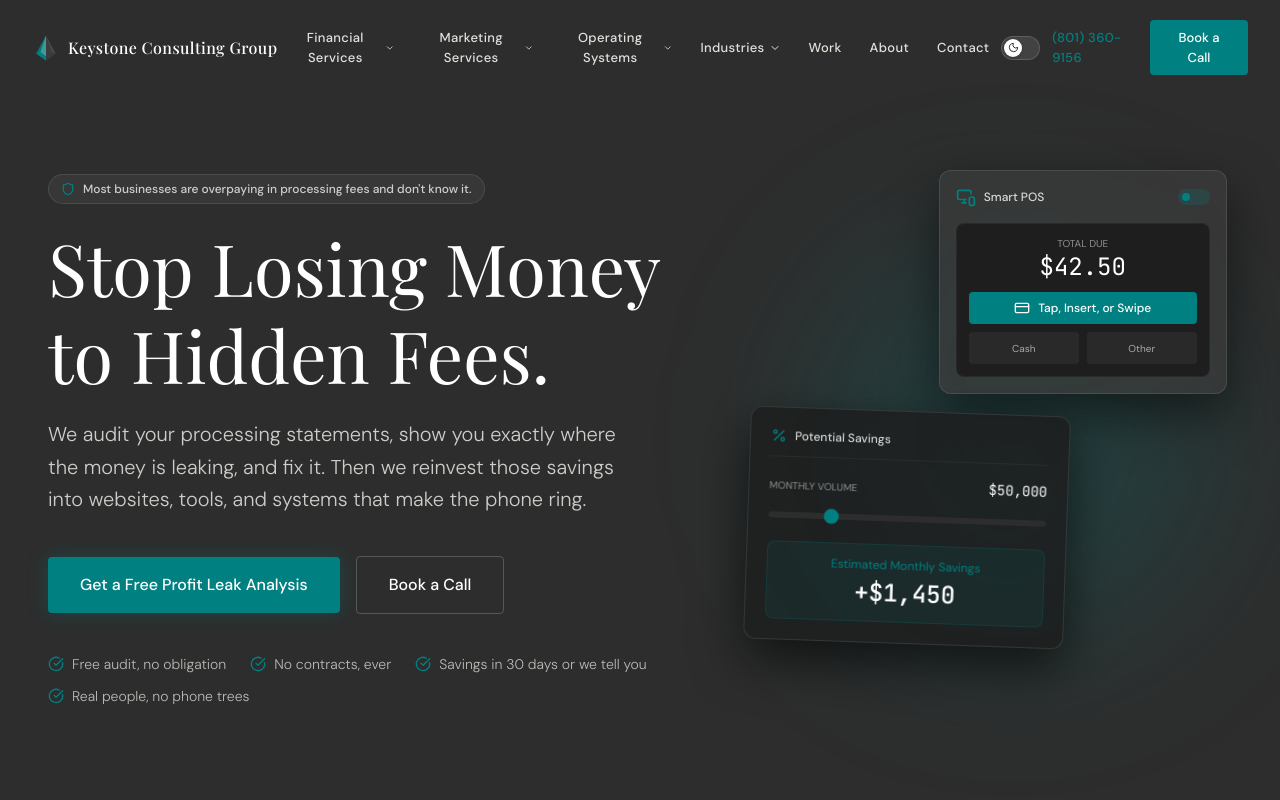
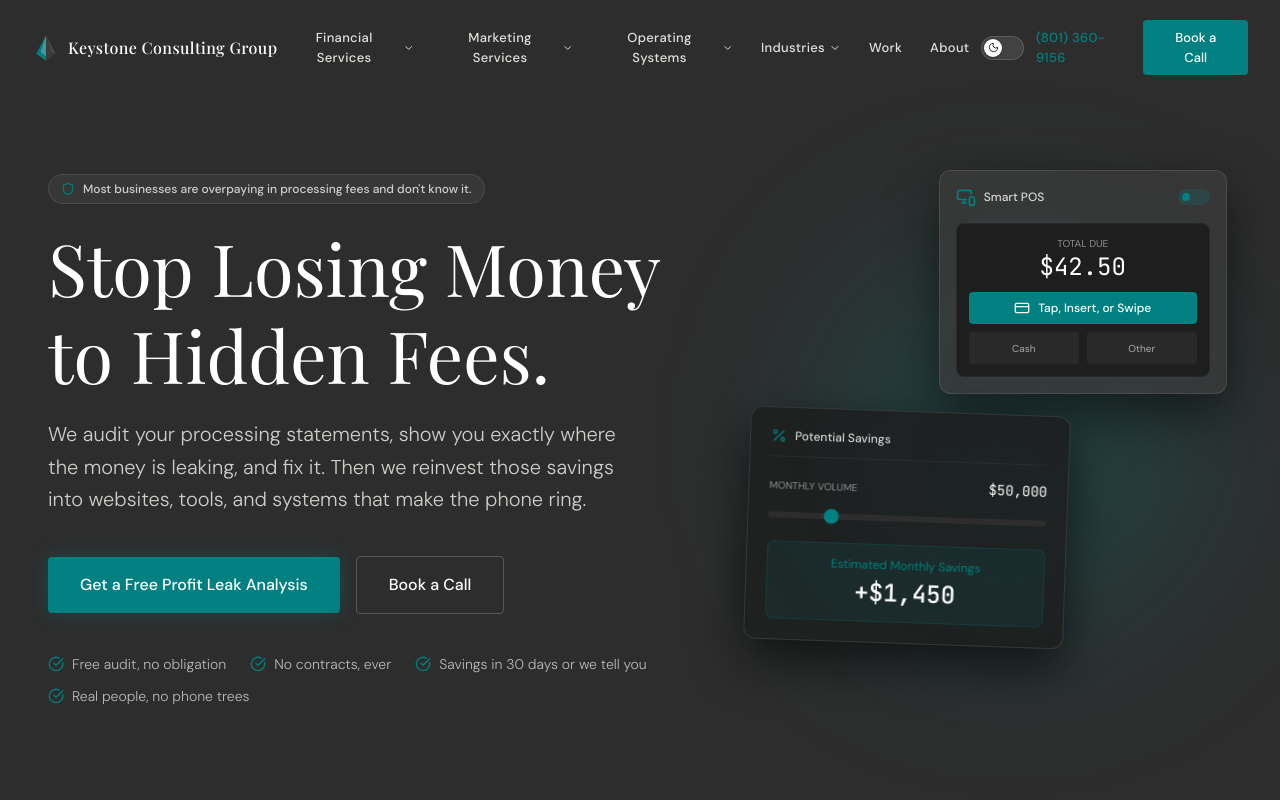
Before and after one commit to hunterlodwick/keystone-consulting-group-llc, a React (Vite) app: page / in a window 1280 px wide. Shown: the top 800 px of the page. Built offline with nearby package versions, Linux system fonts and the light colour scheme; a web font is replaced by a local one.

Commit message:
Remove Contact nav link, add prompt v7 for full image regeneration

```diff
--- a/src/App.tsx
+++ b/src/App.tsx
@@ -647,8 +647,7 @@
 
 const STATIC_NAV_ITEMS = [
   { name: "Work", href: "/work" },
-  { name: "About", href: "/#about" },
-  { name: "Contact", href: "/#contact" }
+  { name: "About", href: "/#about" }
 ];
 
 // Header
```
Also changed, not shown: 1 other file (tests, documents, lock files or other folders).
